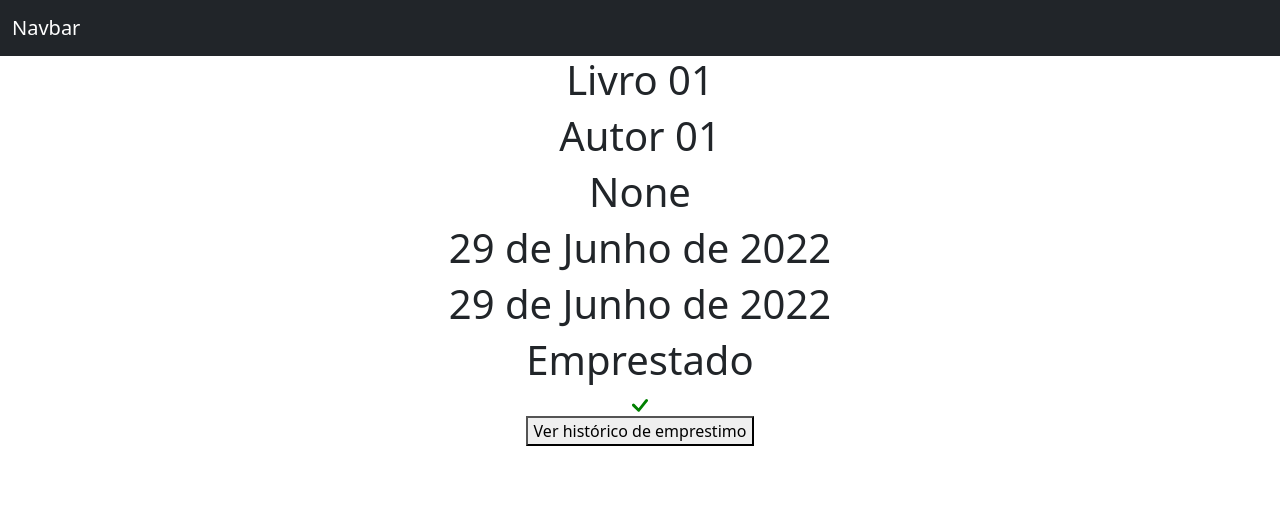
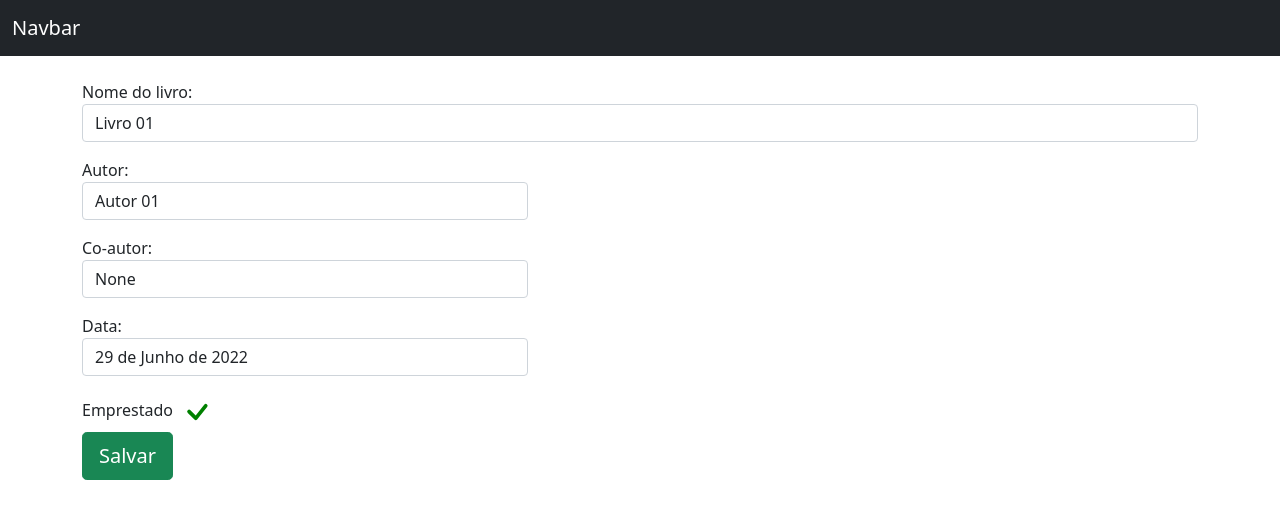
Before and after one commit to Renildo15/Biblioteca-Django, a Django app: template livros_app/templates/ver_livro.html in a window 1280 px wide. Shown: the top 519 px of the page. Run offline with Django 4.2, Linux system fonts and the light colour scheme; the template is opened without the code that fills it: values that come from a table or form of the project are taken from there, others are empty; data comes from the database, SQL or seed files in the repository; both versions use the stored data as it was after the commit.

Commit message:
Correções

```diff
--- a/livros_app/templates/ver_livro.html
+++ b/livros_app/templates/ver_livro.html
@@ -1,25 +1,40 @@
 {% extends 'base.html' %}
 
 {% block 'conteudo' %}
-<div style="text-align: center;" class="container">
-    <h1>{{livro.nome}}</h1>
-    <h1>{{livro.autor}}</h1>
-    <h1>{{livro.co_autor}}</h1>
-    <h1>{{livro.data_cadastro}}</h1>
-    <h1>{{livro.data_cadastro}}</h1>
-    <h1>Emprestado</h1>
-    {% if livro.emprestado %}
+<div class="container">
+    <br>
+    <form>
+        <p>
+            <label>Nome do livro:</label>
+            <input class="form-control" type="texte" value="{{livro.nome}}" name="nome_livro">
+          </p>
 
-    <svg style="color: green; display: inline;" xmlns="http://www.w3.org/2000/svg" width="16" height="16" fill="currentColor" class="bi bi-check-lg" viewBox="0 0 16 16">
-        <path d="M13.485 1.431a1.473 1.473 0 0 1 2.104 2.062l-7.84 9.801a1.473 1.473 0 0 1-2.12.04L.431 8.138a1.473 1.473 0 0 1 2.084-2.083l4.111 4.112 6.82-8.69a.486.486 0 0 1 .04-.045z"/>
-    </svg>
-    {% else %}
+          <p>
+            <label>Autor:</label>
+            <input style="width: 40%;" class="form-control" type="texte" value="{{livro.autor}}" name="autor">
+          </p>
 
-    <svg style="color: red; display: inline;" xmlns="http://www.w3.org/2000/svg" width="16" height="16" fill="currentColor" class="bi bi-x-lg" viewBox="0 0 16 16">
-        <path d="M1.293 1.293a1 1 0 0 1 1.414 0L8 6.586l5.293-5.293a1 1 0 1 1 1.414 1.414L9.414 8l5.293 5.293a1 1 0 0 1-1.414 1.414L8 9.414l-5.293 5.293a1 1 0 0 1-1.414-1.414L6.586 8 1.293 2.707a1 1 0 0 1 0-1.414z"/>
-    </svg>
-    {% endif %}
-    <br>
-    <button>Ver histórico de emprestimo</button>
+          <p>
+            <label>Co-autor:</label>
+            <input style="width: 40%;" class="form-control" type="texte" value="{{livro.co_autor}}" name="co_autor">
+          </p>
+
+          <p>
+            <label>Data:</label>
+            <input style="width: 40%;" class="form-control" type="texte" value="{{livro.data_cadastro}}" name="co_autor">
+          </p>
+        <label>Emprestado</label>
+        {% if livro.emprestado %}
+          <svg style="color: green" xmlns="http://www.w3.org/2000/svg" width="40" height="40" fill="currentColor" class="bi bi-check" viewBox="0 0 16 16">
+            <path d="M10.97 4.97a.75.75 0 0 1 1.07 1.05l-3.99 4.99a.75.75 0 0 1-1.08.02L4.324 8.384a.75.75 0 1 1 1.06-1.06l2.094 2.093 3.473-4.425a.267.267 0 0 1 .02-.022z"/>
+          </svg>
+        {% else %}
+          <svg style="color: red" xmlns="http://www.w3.org/2000/svg" width="40" height="40" fill="currentColor" class="bi bi-x" viewBox="0 0 16 16">
+            <path d="M4.646 4.646a.5.5 0 0 1 .708 0L8 7.293l2.646-2.647a.5.5 0 0 1 .708.708L8.707 8l2.647 2.646a.5.5 0 0 1-.708.708L8 8.707l-2.646 2.647a.5.5 0 0 1-.708-.708L7.293 8 4.646 5.354a.5.5 0 0 1 0-.708z"/>
+          </svg>
+        {% endif %}
+        <br>
+        <input type="submit" class="btn btn-success btn-lg" value="Salvar">
+    </form>
 </div>
 {% endblock 'conteudo' %}
```
Also changed, not shown: livros_app/views.py (+7 -2 lines), db.sqlite3.
